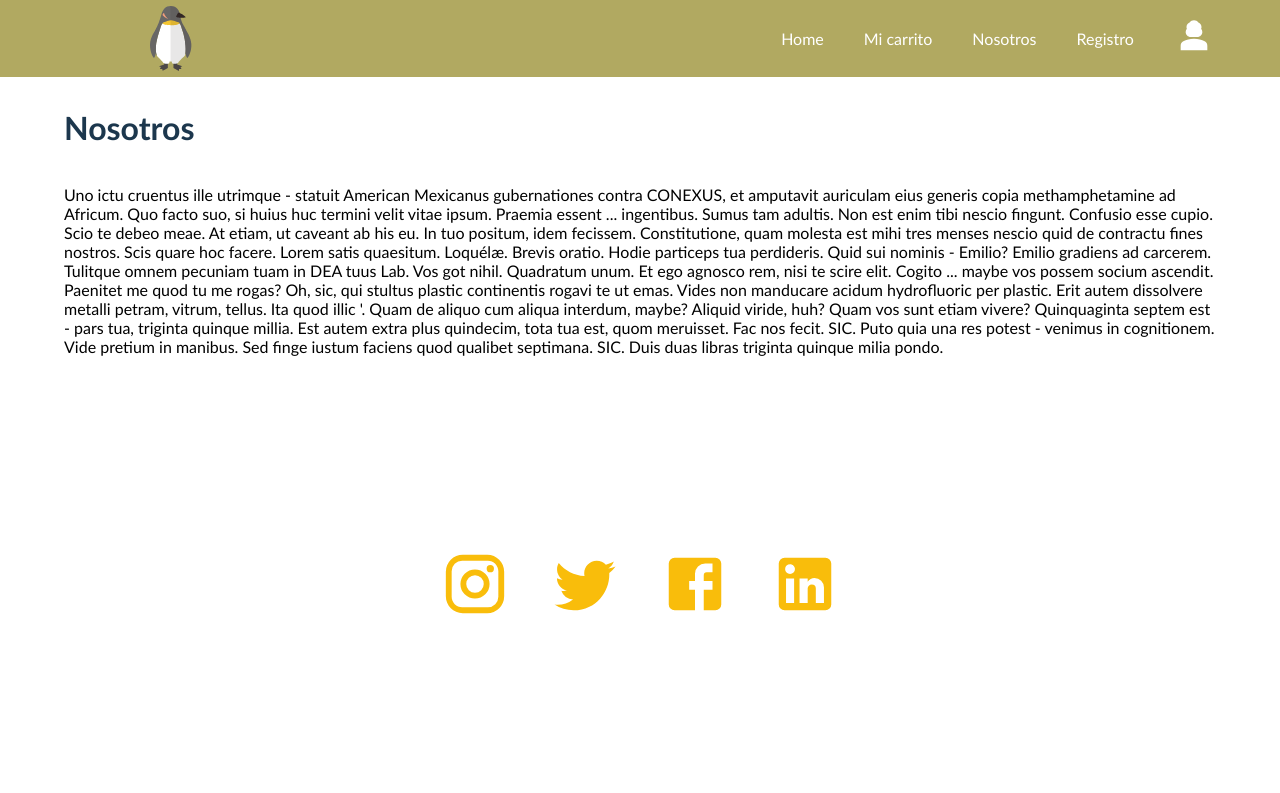
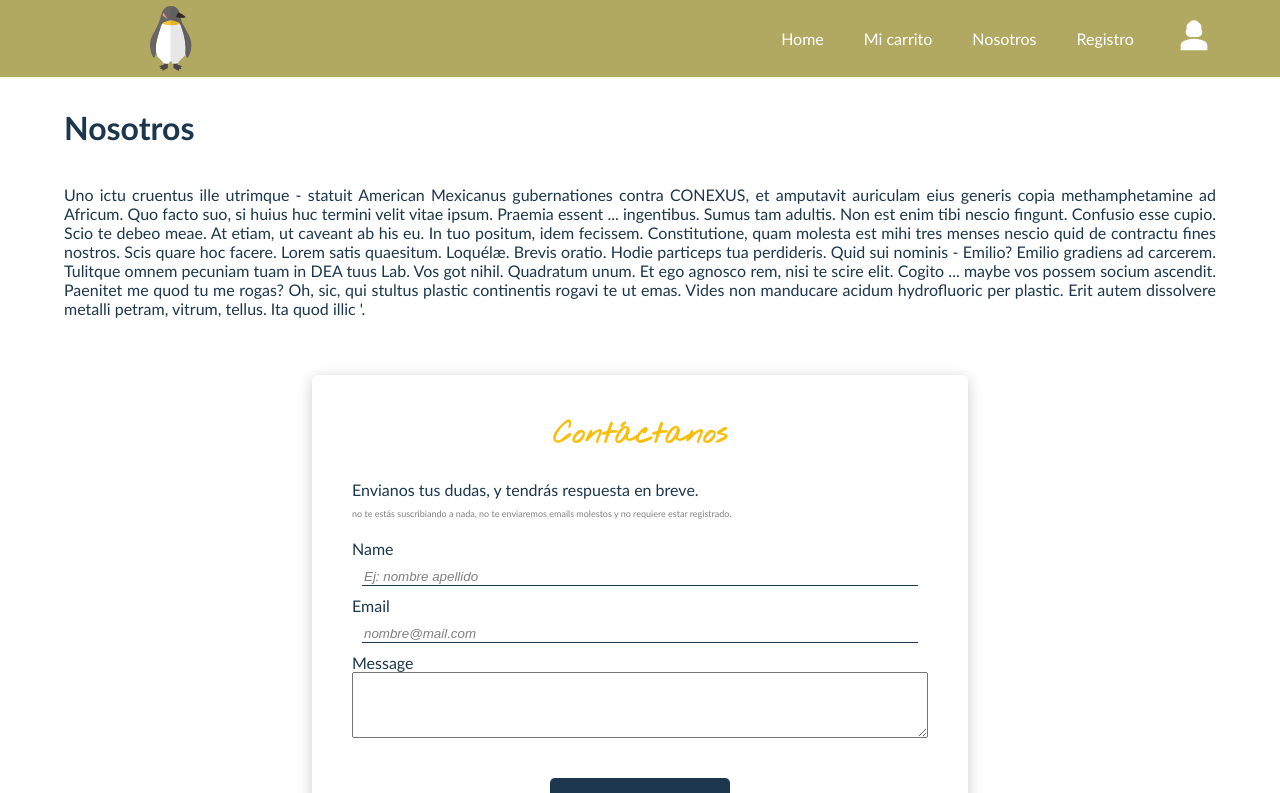
Before and after one commit to AleMMb/marketplace, a React (Vite) app: page /nosotros in a window 1280 px wide. Shown: the top 793 px of the page. Built offline with nearby package versions, Linux system fonts and the light colour scheme; no server answers.

Commit message:
emailJs added to contact us view, working

```diff
--- a/package.json
+++ b/package.json
@@ -12,6 +12,7 @@
     "test": "mocha "
   },
   "dependencies": {
+    "@emailjs/browser": "^3.11.0",
     "@emotion/react": "^11.11.0",
     "@emotion/styled": "^11.11.0",
     "@mui/icons-material": "^5.11.16",
--- a/src/views/Us/Us.css
+++ b/src/views/Us/Us.css
@@ -6,17 +6,22 @@
   align-items: center;
   flex-direction: column;
   padding-top: 10px;
+  color: #1c374d;
 }
 
 .UsContainer h1{
-    color: #1c374d;
     align-self: self-start;
 }
 
-.UsContainer p {
-    text-justify:newspaper;
-    margin-bottom: 15%;
+.UsContainer .description-text {
+    text-align: justify;
+    margin-bottom: 5%;
 }
+
+.socialMedia{
+  margin: 2%;
+}
+
 
 .socialMedia svg {
   cursor: pointer;
@@ -31,3 +36,38 @@
   color: #1c374d;
 
 }
+
+.contact-us-form{
+  box-shadow: 0px 3px 15px rgba(0, 0, 0, 0.2);
+  border-radius: 5px;
+  padding: 40px;
+  display: flex;
+  flex-direction: column;
+  width: 50%;
+}
+
+
+.contact-us-form .info{
+  text-align: left;
+  margin: 0%;
+}
+
+.contact-us-form .adv{
+  font-size: xx-small;
+  color: gray;
+  margin-bottom: 20px;
+}
+
+.contact-us-form h3{
+  font-family: "Nothing You Could Do", cursive;
+  font-size: 190%;
+  text-align: center;
+  margin: 0%;
+  margin-bottom:25px;
+  color: #f9bd0b;
+}
+
+.contact-us-form button{
+  align-self: center;
+  margin-bottom: 15px;
+}
--- a/src/views/Us/Us.jsx
+++ b/src/views/Us/Us.jsx
@@ -1,30 +1,72 @@
-import React from 'react'
-import "../Us/Us.css"
-import InstagramIcon from '@mui/icons-material/Instagram';
-import TwitterIcon from '@mui/icons-material/Twitter';
-import FacebookIcon from '@mui/icons-material/Facebook';
-import LinkedInIcon from '@mui/icons-material/LinkedIn';
+import { useRef } from "react";
 
+import "../Us/Us.css";
+import InstagramIcon from "@mui/icons-material/Instagram";
+import TwitterIcon from "@mui/icons-material/Twitter";
+import FacebookIcon from "@mui/icons-material/Facebook";
+import LinkedInIcon from "@mui/icons-material/LinkedIn";
+import emailjs from "@emailjs/browser";
 function Us() {
+  const refForm = useRef();
+
+  const handleSubmit = (e) => {
+    e.preventDefault();
+
+    const serviceID = "service_6cnqtoo";
+    const templateID = "template_owu4i0i";
+    const apiKey = "sIK5KU7TK_SUVthjm";
+
+    emailjs
+      .sendForm(serviceID, templateID, refForm.current, apiKey)
+      .then((result) => console.log(result.text))
+      .catch((error) => console.error(error));
+  };
+
   return (
-    <div className='UsContainer'>
+    <div className="UsContainer">
       <h1>Nosotros</h1>
-      <p>
-       Uno ictu cruentus ille utrimque - statuit American Mexicanus gubernationes contra CONEXUS, et amputavit auriculam eius generis copia methamphetamine ad Africum. Quo facto suo, si huius huc termini velit vitae ipsum. Praemia essent ... ingentibus.
-       Sumus tam adultis.
-       Non est enim tibi nescio fingunt. Confusio esse cupio. Scio te debeo meae. At etiam, ut caveant ab his eu. In tuo positum, idem fecissem. Constitutione, quam molesta est mihi tres menses nescio quid de contractu fines nostros. Scis quare hoc facere. Lorem satis quaesitum.
-       Loquélæ. Brevis oratio. Hodie particeps tua perdideris. Quid sui nominis - Emilio? Emilio gradiens ad carcerem. Tulitque omnem pecuniam tuam in DEA tuus Lab. Vos got nihil. Quadratum unum. Et ego agnosco rem, nisi te scire elit. Cogito ... maybe vos possem socium ascendit.
-       Paenitet me quod tu me rogas? Oh, sic, qui stultus plastic continentis rogavi te ut emas. Vides non manducare acidum hydrofluoric per plastic. Erit autem dissolvere metalli petram, vitrum, tellus. Ita quod illic '. Quam de aliquo cum aliqua interdum, maybe? Aliquid viride, huh? Quam vos sunt etiam vivere?
-       Quinquaginta septem est - pars tua, triginta quinque millia. Est autem extra plus quindecim, tota tua est, quom meruisset. Fac nos fecit. SIC. Puto quia una res potest - venimus in cognitionem. Vide pretium in manibus. Sed finge iustum faciens quod qualibet septimana. SIC. Duis duas libras triginta quinque milia pondo.
+      <p className="description-text">
+        Uno ictu cruentus ille utrimque - statuit American Mexicanus
+        gubernationes contra CONEXUS, et amputavit auriculam eius generis copia
+        methamphetamine ad Africum. Quo facto suo, si huius huc termini velit
+        vitae ipsum. Praemia essent ... ingentibus. Sumus tam adultis. Non est
+        enim tibi nescio fingunt. Confusio esse cupio. Scio te debeo meae. At
+        etiam, ut caveant ab his eu. In tuo positum, idem fecissem.
+        Constitutione, quam molesta est mihi tres menses nescio quid de
+        contractu fines nostros. Scis quare hoc facere. Lorem satis quaesitum.
+        Loquélæ. Brevis oratio. Hodie particeps tua perdideris. Quid sui nominis
+        - Emilio? Emilio gradiens ad carcerem. Tulitque omnem pecuniam tuam in
+        DEA tuus Lab. Vos got nihil. Quadratum unum. Et ego agnosco rem, nisi te
+        scire elit. Cogito ... maybe vos possem socium ascendit. Paenitet me
+        quod tu me rogas? Oh, sic, qui stultus plastic continentis rogavi te ut
+        emas. Vides non manducare acidum hydrofluoric per plastic. Erit autem
+        dissolvere metalli petram, vitrum, tellus. Ita quod illic '.
       </p>
-      <div className='socialMedia'>
+
+      <form ref={refForm} action="" className="contact-us-form" onSubmit={handleSubmit}>
+        <h3>Contáctanos</h3>
+        <p className="info">Envianos tus dudas, y tendrás respuesta en breve.</p>
+        <p className="adv">
+          no te estás suscribiando a nada, no te enviaremos emails molestos y no
+          requiere estar registrado.
+        </p>
+        <label>Name</label>
+        <input type="text" name="user_name"  placeholder="Ej: nombre apellido" required/>
+        <label>Email</label>
+        <input type="email" name="user_email" placeholder="nombre@mail.com" required />
+        <label>Message</label>
+        <textarea name="message" rows={4} cols={50} required/>
+        <button>Enviar</button>
+      </form>
+
+      <div className="socialMedia">
         <InstagramIcon />
         <TwitterIcon />
-        <FacebookIcon/>
-        <LinkedInIcon/>
+        <FacebookIcon />
+        <LinkedInIcon />
       </div>
     </div>
-  )
+  );
 }
 
-export default Us
+export default Us;
```
Also changed, not shown: 1 other file (tests, documents, lock files or other folders).
